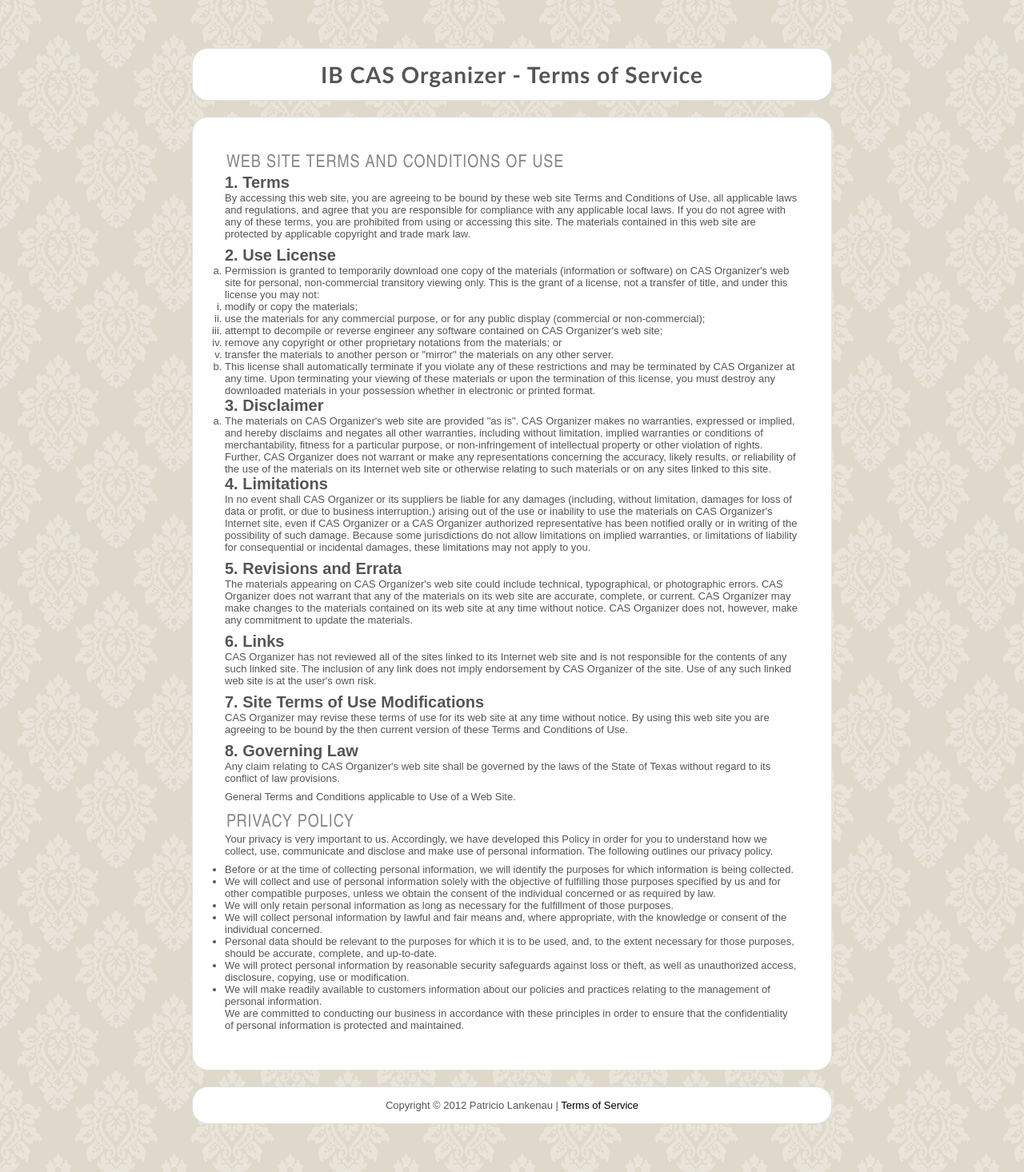
After one commit to pato/ibcas.org, a CodeIgniter app: template application/views/terms_view.php in a window 1280 px wide. The commit adds this page. Shown: the whole page at 80% size. Run offline with CodeIgniter, Linux system fonts and the light colour scheme; the template is opened without the code that fills it, so the values that code supplies are empty.

Commit message:
Added terms of service

```diff
--- a/application/views/footer.php
+++ b/application/views/footer.php
@@ -10,6 +10,5 @@
 
 ?>
 <div class="container footer">
-    Copyright &copy; 2012 Patricio Lankenau
-    <p style="text-align: right;font-size: 11px;border-top: 1px solid #D0D0D0;line-height: 10px;padding: 0 5px 0 5px;margin: 10px 0 0 0;">Page rendered in <strong>{elapsed_time}</strong> seconds | Memory Usage: <strong>{memory_usage}</strong> </p>
+    Copyright &copy; 2012 Patricio Lankenau | <a href="/anizer/terms">Terms of Service</a>
 </div>
--- /dev/null
+++ b/application/views/terms_view.php
@@ -0,0 +1,163 @@
+<?php
+/*
+ * ##############CHANGELOG###########################################################################
+ * Aug 17, 2012 - Created page
+ *
+ * ###################################################################################################
+ * +
+ */
+
+?>
+<html>
+<head>
+    <title>IB CAS Organizer</title>
+    <link rel="stylesheet" href="/css/style.php" type="text/css"/>
+</head>
+<body>
+<center>
+<div class="pageContent">
+    <div id="main">
+	<div class="container">
+            <h1>IB CAS Organizer - Terms of Service</h1>
+        </div>
+        <div class="legal">
+        <h2>
+                Web Site Terms and Conditions of Use
+        </h2>
+
+        <h3>
+                1. Terms
+        </h3>
+
+        <p>
+                By accessing this web site, you are agreeing to be bound by these
+                web site Terms and Conditions of Use, all applicable laws and regulations,
+                and agree that you are responsible for compliance with any applicable local
+                laws. If you do not agree with any of these terms, you are prohibited from
+                using or accessing this site. The materials contained in this web site are
+                protected by applicable copyright and trade mark law.
+        </p>
+
+        <h3>
+                2. Use License
+        </h3>
+
+        <ol type="a">
+                <li>
+                        Permission is granted to temporarily download one copy of the materials
+                        (information or software) on CAS Organizer's web site for personal,
+                        non-commercial transitory viewing only. This is the grant of a license,
+                        not a transfer of title, and under this license you may not:
+
+                        <ol type="i">
+                                <li>modify or copy the materials;</li>
+                                <li>use the materials for any commercial purpose, or for any public display (commercial or non-commercial);</li>
+                                <li>attempt to decompile or reverse engineer any software contained on CAS Organizer's web site;</li>
+                                <li>remove any copyright or other proprietary notations from the materials; or</li>
+                                <li>transfer the materials to another person or "mirror" the materials on any other server.</li>
+                        </ol>
+                </li>
+                <li>
+                        This license shall automatically terminate if you violate any of these restrictions and may be terminated by CAS Organizer at any time. Upon terminating your viewing of these materials or upon the termination of this license, you must destroy any downloaded materials in your possession whether in electronic or printed format.
+                </li>
+        </ol>
+
+        <h3>
+                3. Disclaimer
+        </h3>
+
+        <ol type="a">
+                <li>
+                        The materials on CAS Organizer's web site are provided "as is". CAS Organizer makes no warranties, expressed or implied, and hereby disclaims and negates all other warranties, including without limitation, implied warranties or conditions of merchantability, fitness for a particular purpose, or non-infringement of intellectual property or other violation of rights. Further, CAS Organizer does not warrant or make any representations concerning the accuracy, likely results, or reliability of the use of the materials on its Internet web site or otherwise relating to such materials or on any sites linked to this site.
+                </li>
+        </ol>
+
+        <h3>
+                4. Limitations
+        </h3>
+
+        <p>
+                In no event shall CAS Organizer or its suppliers be liable for any damages (including, without limitation, damages for loss of data or profit, or due to business interruption,) arising out of the use or inability to use the materials on CAS Organizer's Internet site, even if CAS Organizer or a CAS Organizer authorized representative has been notified orally or in writing of the possibility of such damage. Because some jurisdictions do not allow limitations on implied warranties, or limitations of liability for consequential or incidental damages, these limitations may not apply to you.
+        </p>
+
+        <h3>
+                5. Revisions and Errata
+        </h3>
+
+        <p>
+                The materials appearing on CAS Organizer's web site could include technical, typographical, or photographic errors. CAS Organizer does not warrant that any of the materials on its web site are accurate, complete, or current. CAS Organizer may make changes to the materials contained on its web site at any time without notice. CAS Organizer does not, however, make any commitment to update the materials.
+        </p>
+
+        <h3>
+                6. Links
+        </h3>
+
+        <p>
+                CAS Organizer has not reviewed all of the sites linked to its Internet web site and is not responsible for the contents of any such linked site. The inclusion of any link does not imply endorsement by CAS Organizer of the site. Use of any such linked web site is at the user's own risk.
+        </p>
+
+        <h3>
+                7. Site Terms of Use Modifications
+        </h3>
+
+        <p>
+                CAS Organizer may revise these terms of use for its web site at any time without notice. By using this web site you are agreeing to be bound by the then current version of these Terms and Conditions of Use.
+        </p>
+
+        <h3>
+                8. Governing Law
+        </h3>
+
+        <p>
+                Any claim relating to CAS Organizer's web site shall be governed by the laws of the State of Texas without regard to its conflict of law provisions.
+        </p>
+
+        <p>
+                General Terms and Conditions applicable to Use of a Web Site.
+        </p>
+
+
+
+        <h2>
+                Privacy Policy
+        </h2>
+
+        <p>
+                Your privacy is very important to us. Accordingly, we have developed this Policy in order for you to understand how we collect, use, communicate and disclose and make use of personal information. The following outlines our privacy policy.
+        </p>
+
+        <ul>
+                <li>
+                        Before or at the time of collecting personal information, we will identify the purposes for which information is being collected.
+                </li>
+                <li>
+                        We will collect and use of personal information solely with the objective of fulfilling those purposes specified by us and for other compatible purposes, unless we obtain the consent of the individual concerned or as required by law.
+                </li>
+                <li>
+                        We will only retain personal information as long as necessary for the fulfillment of those purposes.
+                </li>
+                <li>
+                        We will collect personal information by lawful and fair means and, where appropriate, with the knowledge or consent of the individual concerned.
+                </li>
+                <li>
+                        Personal data should be relevant to the purposes for which it is to be used, and, to the extent necessary for those purposes, should be accurate, complete, and up-to-date.
+                </li>
+                <li>
+                        We will protect personal information by reasonable security safeguards against loss or theft, as well as unauthorized access, disclosure, copying, use or modification.
+                </li>
+                <li>
+                        We will make readily available to customers information about our policies and practices relating to the management of personal information.
+                </li>
+        </ul>
+
+        <p>
+                We are committed to conducting our business in accordance with these principles in order to ensure that the confidentiality of personal information is protected and maintained.
+        </p>
+        </div>
+        <?php $this->load->view("footer"); ?>
+
+    </div>
+</div>
+</center>
+</body>
+</html>
```
